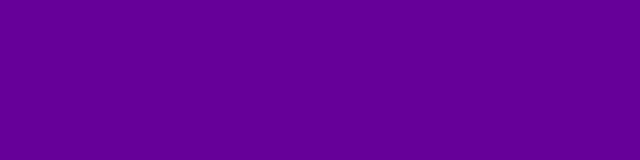
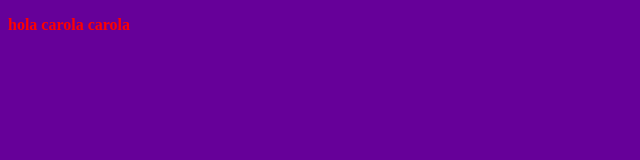
Before and after one commit to tatan22/Primeros-Pasos-Git, a plain HTML site: page index.html in a window 1280 px wide. Shown: the whole page, without its empty margins (0-640 px from the left). Drawn offline with Linux system fonts and the light colour scheme.

Commit message:
hoy junio 18

```diff
--- a/index.html
+++ b/index.html
@@ -7,5 +7,6 @@
 </head>
 
 <body>
+<p> hola carola carola </p>
 </body>
 </html>
```
